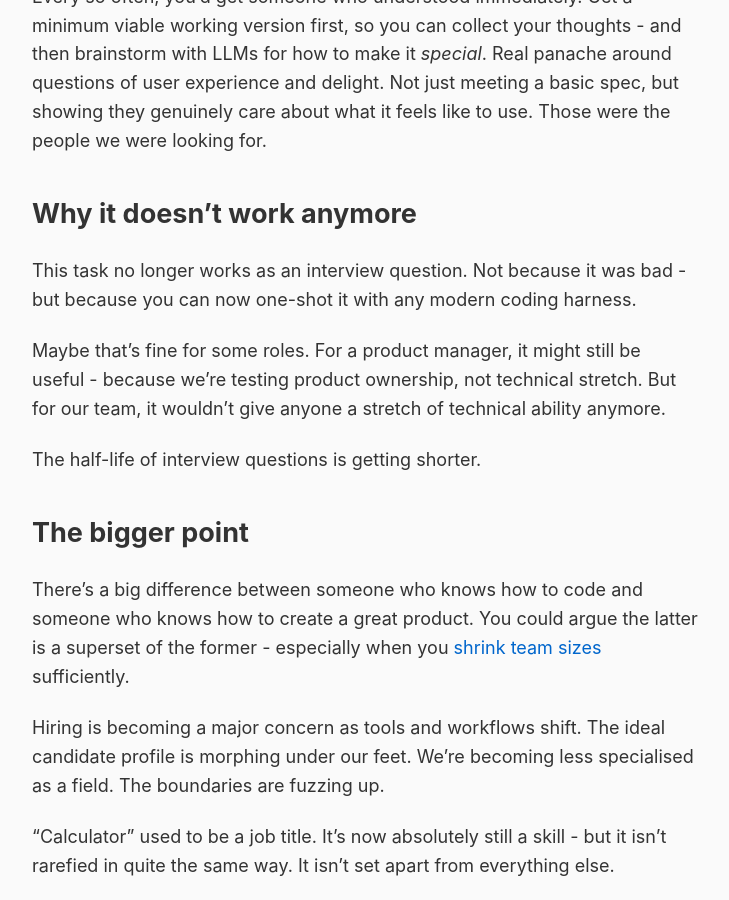
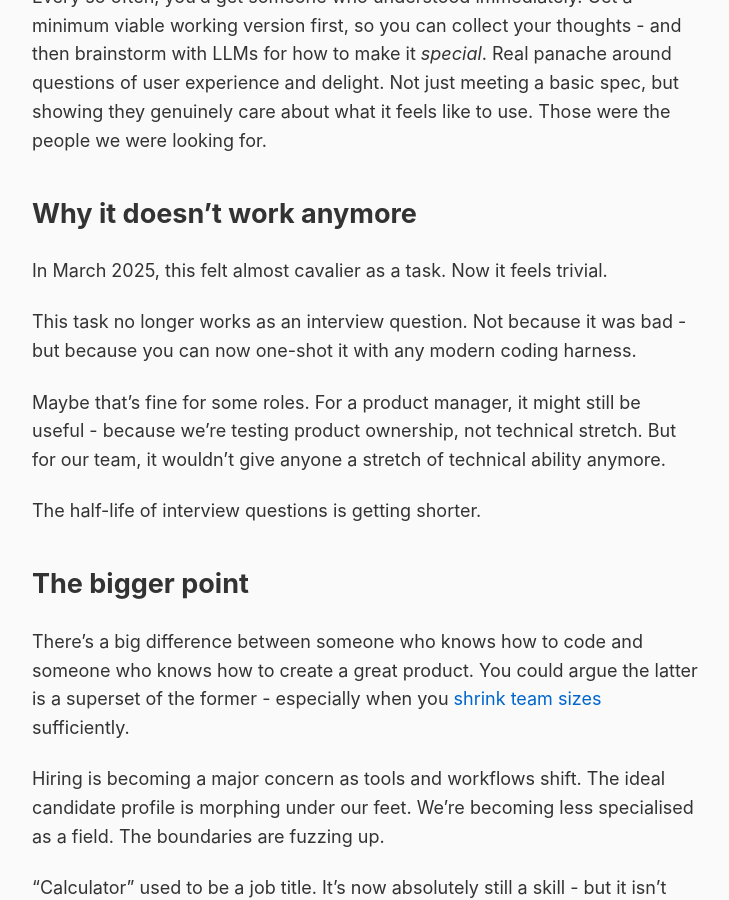
Before and after one commit to rob137/rob137.github.io, a Jekyll site: the page built from _posts/2026-01-03-the-interview-question.md, in a window 1280 px wide and 900 px high, scrolled down 2390 px. Shown: the whole window, without its empty margins (275-1004 px from the left). Built offline with Jekyll 4.4.1, drawn with Linux system fonts in a browser that asks for light colours.

Commit message:
Add timeline: cavalier in March 2025, trivial now

```diff
--- a/_posts/2026-01-03-the-interview-question.md
+++ b/_posts/2026-01-03-the-interview-question.md
@@ -57,6 +57,8 @@ Every so often, you'd get someone who understood immediately. Get a minimum viab
 
 ## Why it doesn't work anymore
 
+In March 2025, this felt almost cavalier as a task. Now it feels trivial.
+
 This task no longer works as an interview question. Not because it was bad - but because you can now one-shot it with any modern coding harness.
 
 Maybe that's fine for some roles. For a product manager, it might still be useful - because we're testing product ownership, not technical stretch. But for our team, it wouldn't give anyone a stretch of technical ability anymore.
```
